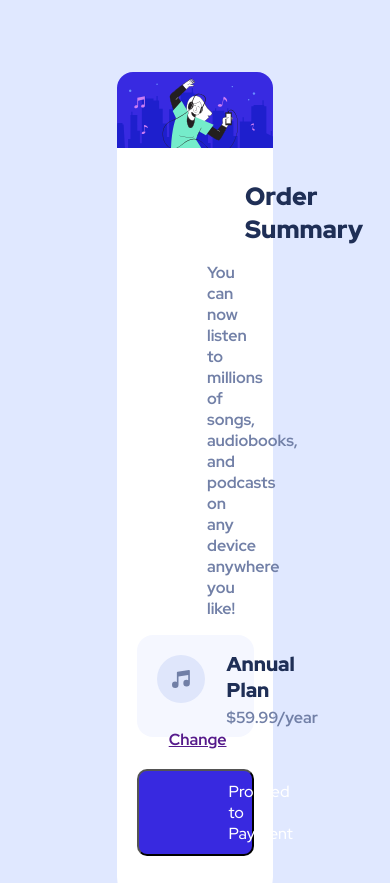
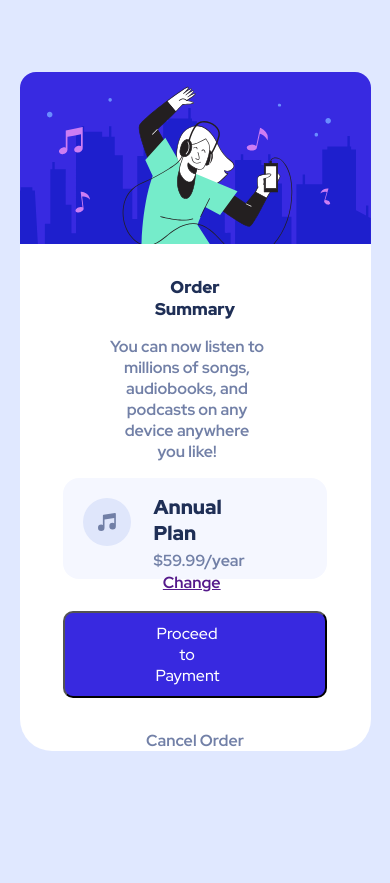
Before and after one commit to Sammyfrosh35/order-summary-component-main, a plain HTML site: page index.html in a window 390 px wide. Shown: the top 883 px of the page. Drawn offline with Linux system fonts and the light colour scheme.

Commit message:
done for now

```diff
--- a/index.html
+++ b/index.html
@@ -6,6 +6,7 @@
 
   <link rel="icon" type="image/png" sizes="32x32" href="./images/favicon-32x32.png">
   <link rel="stylesheet" href="style.css">
+  <link rel="stylesheet" href="queries.css">
   <title>Frontend Mentor | Order summary card</title>
 
   <!-- Feel free to remove these styles or customise in your own stylesheet 👍 -->
--- /dev/null
+++ b/queries.css
@@ -0,0 +1,30 @@
+
+    /* .container{
+        background-color: white;
+        border-radius: 2rem;
+        margin-top: 4.5rem;
+        width: 40%;
+        text-align: center;
+        justify-content: center;
+        margin-bottom: 1rem;
+
+    } */
+
+    @media only screen and (max-width: 768px) {
+        .container {
+          width: 90%; /* Adjust width for mobile devices */
+          border-radius: 2rem;
+         margin-top: 4.5rem;
+         text-align: center;
+         justify-content: center;
+         margin-bottom: 1rem;
+        }
+
+       .container h1{
+        display: flex;
+        font-size: 17px;
+        font-weight: 900;
+        padding-left: 8rem;
+        padding-right: 8rem;
+       }
+      }
--- a/style.css
+++ b/style.css
@@ -36,7 +36,6 @@ body{
     width: 40%;
     text-align: center;
     justify-content: center;
-    margin-bottom: 1rem;
 
 }
 
```
